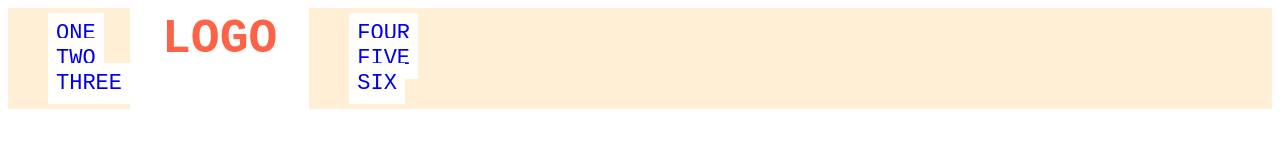
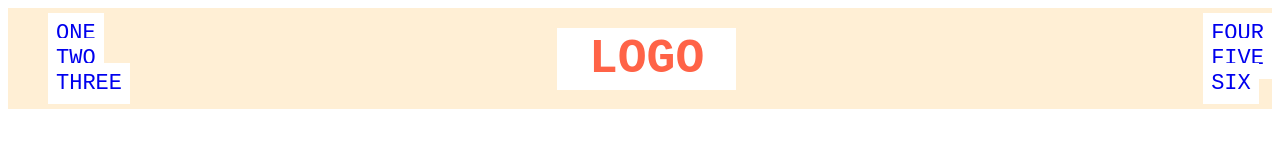
Before and after one commit to first-diamon/domashka, a plain HTML site: page 02-flex-header/index.html in a window 1280 px wide. Drawn offline with Linux system fonts and the light colour scheme.

Commit message:
ливаю в зал потом доделаю

```diff
--- a/02-flex-header/style.css
+++ b/02-flex-header/style.css
@@ -2,6 +2,9 @@
     font-family: monospace;
     background: papayawhip;
     display: flex;
+    flex-direction: row;
+    justify-content: center;
+    align-items: center;
   }
 
   .logo {
@@ -24,3 +27,10 @@
     /* this removes the line under the links */
     text-decoration: none;
   }
+  .left-links {
+    margin-right: auto;
+  }
+
+  .right-links {
+    margin-left: auto;
+  }
```
